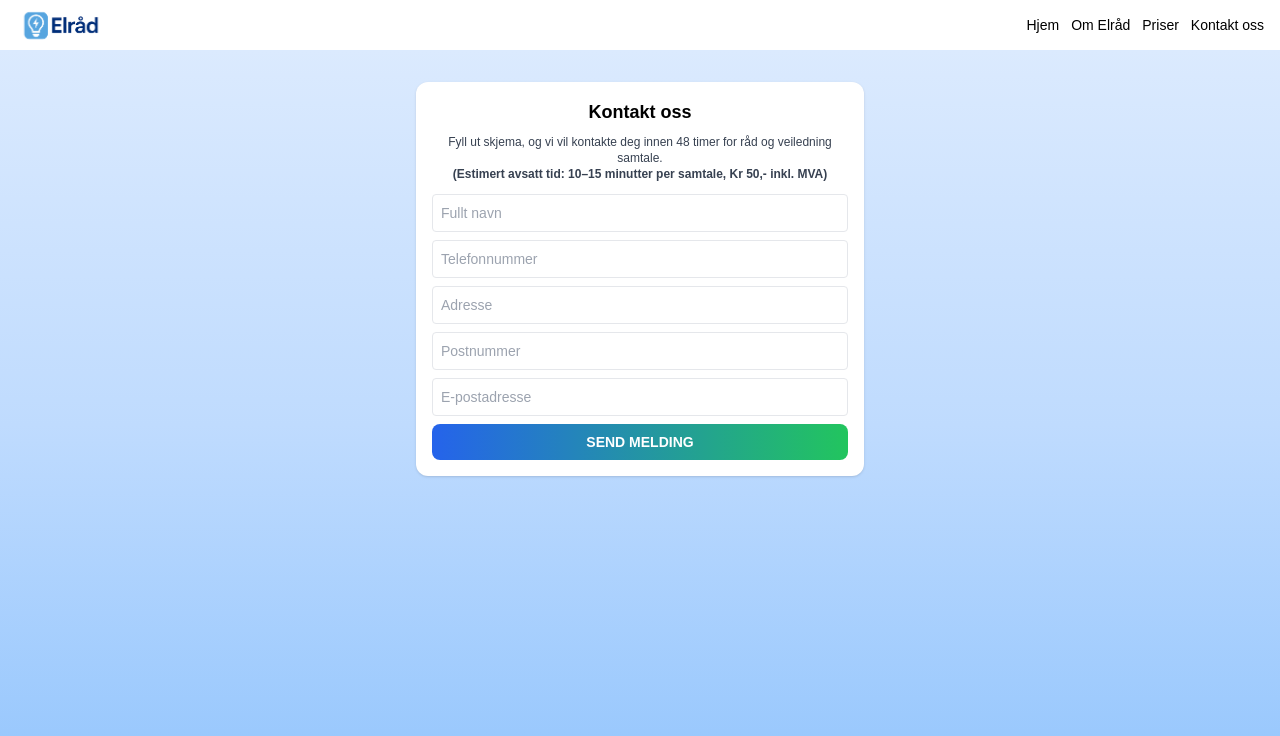
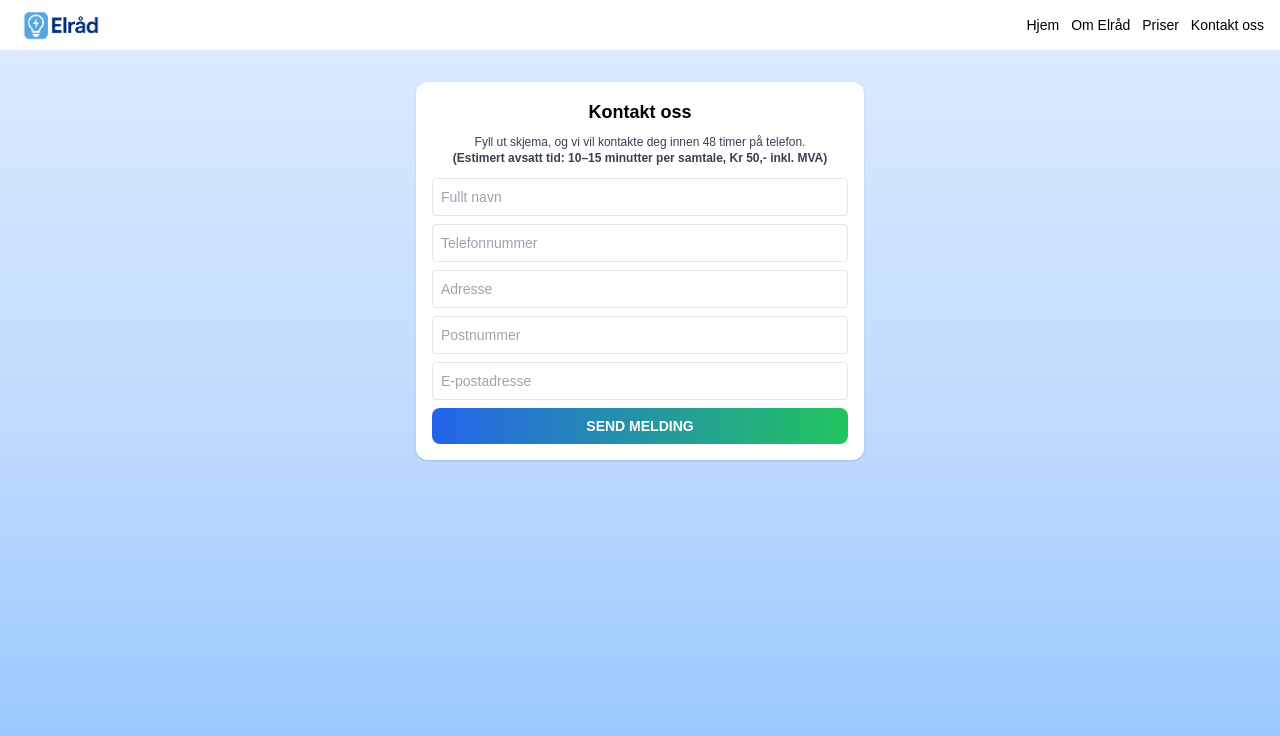
Before and after one commit to elpreben/elraad-v55, a Next.js app: page /kontakt in a window 1280 px wide. Shown: the top 736 px of the page. Built offline with nearby package versions, Linux system fonts and the light colour scheme.

Commit message:
Update kontakt.js

```diff
--- a/pages/kontakt.js
+++ b/pages/kontakt.js
@@ -33,7 +33,7 @@ export default function Kontakt() {
           <>
             <h1 className="text-lg font-bold mb-2 text-center">Kontakt oss</h1>
             <p className="mb-3 text-center text-gray-700 text-xs">
-              Fyll ut skjema, og vi vil kontakte deg innen 48 timer for råd og veiledning samtale.
+              Fyll ut skjema, og vi vil kontakte deg innen 48 timer på telefon.
               <br />
               <span className="font-semibold">
                 (Estimert avsatt tid: 10–15 minutter per samtale, Kr 50,- inkl. MVA)
```
